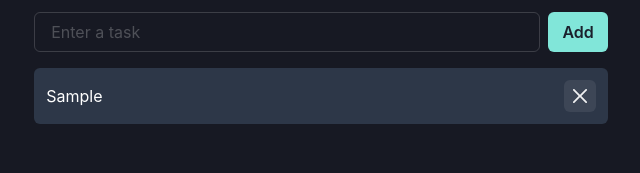
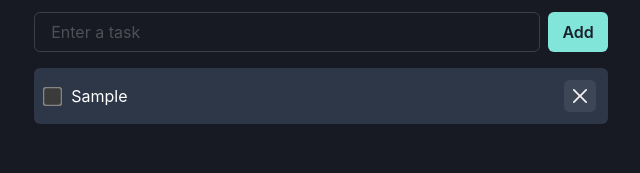
Before and after one commit to brendon-rofe/react-todo, a React (Vite) app: page / in a window 1280 px wide. Both pictures are taken after typing "Sample" into the empty fields and a click on the button "Add". Shown: the part 127-300 px from the top of the page, without its empty margins (319-959 px from the left). Built offline with nearby package versions, Linux system fonts and the light colour scheme.

Commit message:
feat: Add completed functionaltiy

```diff
--- a/src/App.tsx
+++ b/src/App.tsx
@@ -13,37 +13,50 @@ import {
   HStack,
   Text,
   IconButton,
-} from "@chakra-ui/react"
-import { useState, useEffect } from "react"
-import { CloseIcon } from "@chakra-ui/icons"
+} from "@chakra-ui/react";
+import { useState, useEffect } from "react";
+import { CloseIcon } from "@chakra-ui/icons";
 
 const config: ThemeConfig = {
   initialColorMode: "dark",
   useSystemColorMode: false,
-}
+};
 
-const theme = extendTheme({ config })
+const theme = extendTheme({ config });
+
+type Todo = {
+  text: string;
+  done: boolean;
+};
 
 function App() {
-  const [todos, setTodos] = useState<string[]>(() => {
-    const stored = localStorage.getItem("todos")
-    return stored ? JSON.parse(stored) : []
-  })
-  const [input, setInput] = useState("")
+  const [todos, setTodos] = useState<Todo[]>(() => {
+    const stored = localStorage.getItem("todos");
+    return stored ? JSON.parse(stored) : [];
+  });
+  const [input, setInput] = useState("");
 
   const addTodo = () => {
-    if (!input.trim()) return
-    setTodos([...todos, input])
-    setInput("")
-  }
+    if (!input.trim()) return;
+    setTodos([...todos, { text: input, done: false }]);
+    setInput("");
+  };
 
   const removeTodo = (index: number) => {
-    setTodos(todos.filter((_, i) => i !== index))
-  }
+    setTodos(todos.filter((_, i) => i !== index));
+  };
+
+  const toggleTodo = (index: number) => {
+    setTodos(
+      todos.map((todo, i) =>
+        i === index ? { ...todo, done: !todo.done } : todo
+      )
+    );
+  };
 
   useEffect(() => {
-    localStorage.setItem("todos", JSON.stringify(todos))
-  }, [todos])
+    localStorage.setItem("todos", JSON.stringify(todos));
+  }, [todos]);
 
   return (
     <ChakraProvider theme={theme}>
@@ -67,8 +80,22 @@ function App() {
 
           <VStack align="stretch" spacing={3}>
             {todos.map((todo, i) => (
-              <HStack key={i} justify="space-between" p={3} bg="gray.700" borderRadius="md">
-                <Text>{todo}</Text>
+              <HStack
+                key={i}
+                justify="space-between"
+                p={3}
+                bg={todo.done ? "green.700" : "gray.700"}
+                borderRadius="md"
+              >
+                <HStack spacing={3}>
+                  <input
+                    type="checkbox"
+                    checked={todo.done}
+                    onChange={() => toggleTodo(i)}
+                    style={{ transform: "scale(1.5)" }}
+                  />
+                  <Text as={todo.done ? "s" : undefined}>{todo.text}</Text>
+                </HStack>
                 <IconButton
                   aria-label="Delete todo"
                   icon={<CloseIcon />}
@@ -81,7 +108,7 @@ function App() {
         </Container>
       </Box>
     </ChakraProvider>
-  )
+  );
 }
 
-export default App
+export default App;
```
